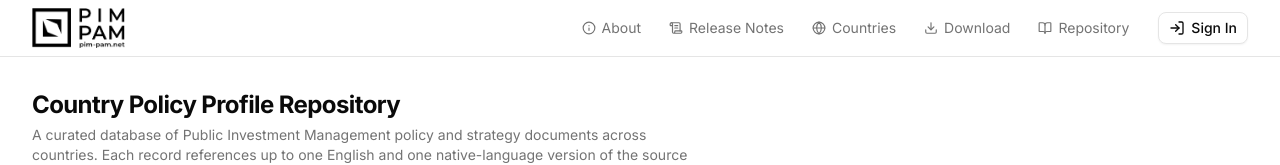
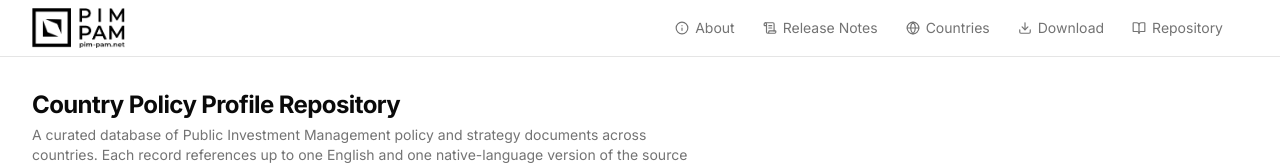
Before and after one commit to kai2ser/pimrepository, a Next.js app: page / in a window 1280 px wide. Shown: the top 165 px of the page. Built offline with nearby package versions, Linux system fonts and the light colour scheme; no server answers; the database is empty.

Commit message:
Remove Sign In button and SessionProvider from layout
Platform is fully open access — no authentication UI needed.

Co-Authored-By: Claude Opus 4.6 (1M context) <noreply@anthropic.com>

```diff
--- a/app/layout.tsx
+++ b/app/layout.tsx
@@ -5,8 +5,6 @@ import { Toaster } from "@/components/ui/sonner";
 import Link from "next/link";
 import Image from "next/image";
 import { BookOpen, ScrollText, Info, Globe, Download } from "lucide-react";
-import { SessionProvider } from "@/components/providers/SessionProvider";
-import { UserMenu } from "@/components/auth/UserMenu";
 import { Separator } from "@/components/ui/separator";
 
 const inter = Inter({ subsets: ["latin"] });
@@ -37,7 +35,6 @@ export default function RootLayout({
   return (
     <html lang="en">
       <body className={`${inter.className} antialiased min-h-screen bg-background`}>
-        <SessionProvider>
         {/* Top navigation */}
         <header className="sticky top-0 z-50 border-b bg-white/95 backdrop-blur supports-[backdrop-filter]:bg-white/60">
           <div className="max-w-7xl mx-auto px-4 sm:px-6 lg:px-8">
@@ -90,7 +87,6 @@ export default function RootLayout({
                   Repository
                 </Link>
                 <Separator orientation="vertical" className="h-5 mx-1" />
-                <UserMenu />
               </nav>
             </div>
           </div>
@@ -105,7 +101,6 @@ export default function RootLayout({
         </footer>
 
         <Toaster richColors position="top-right" />
-        </SessionProvider>
       </body>
     </html>
   );
```
